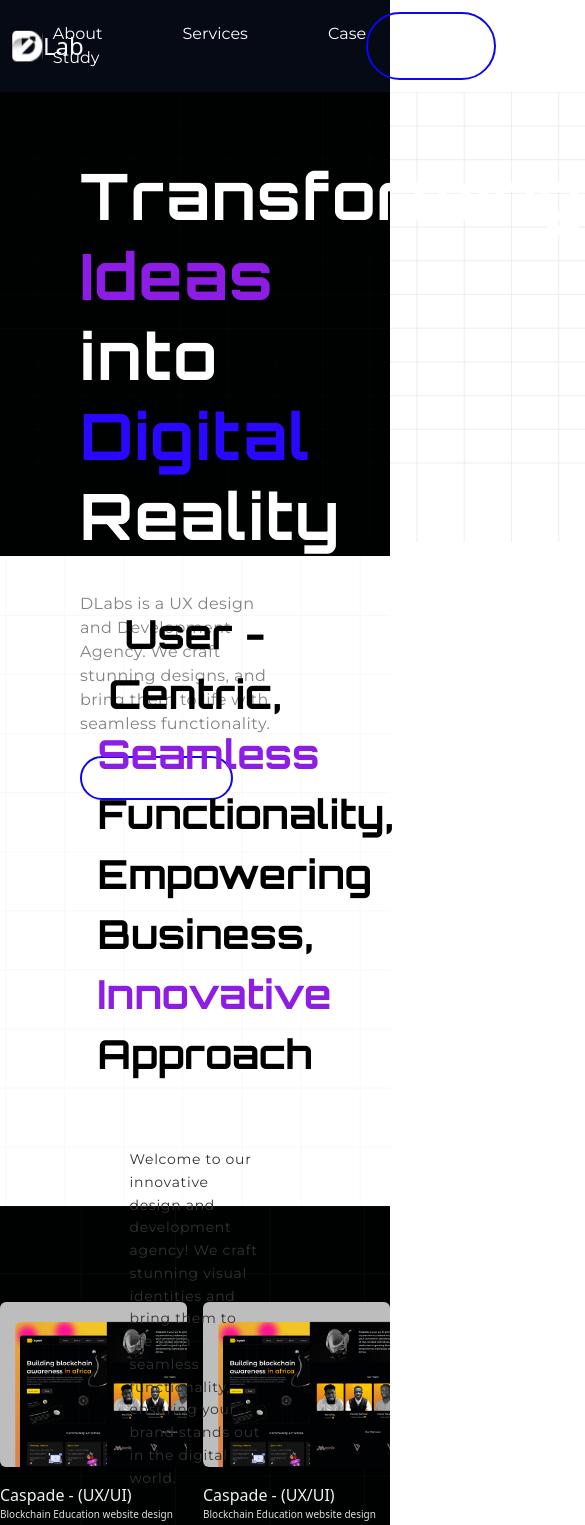
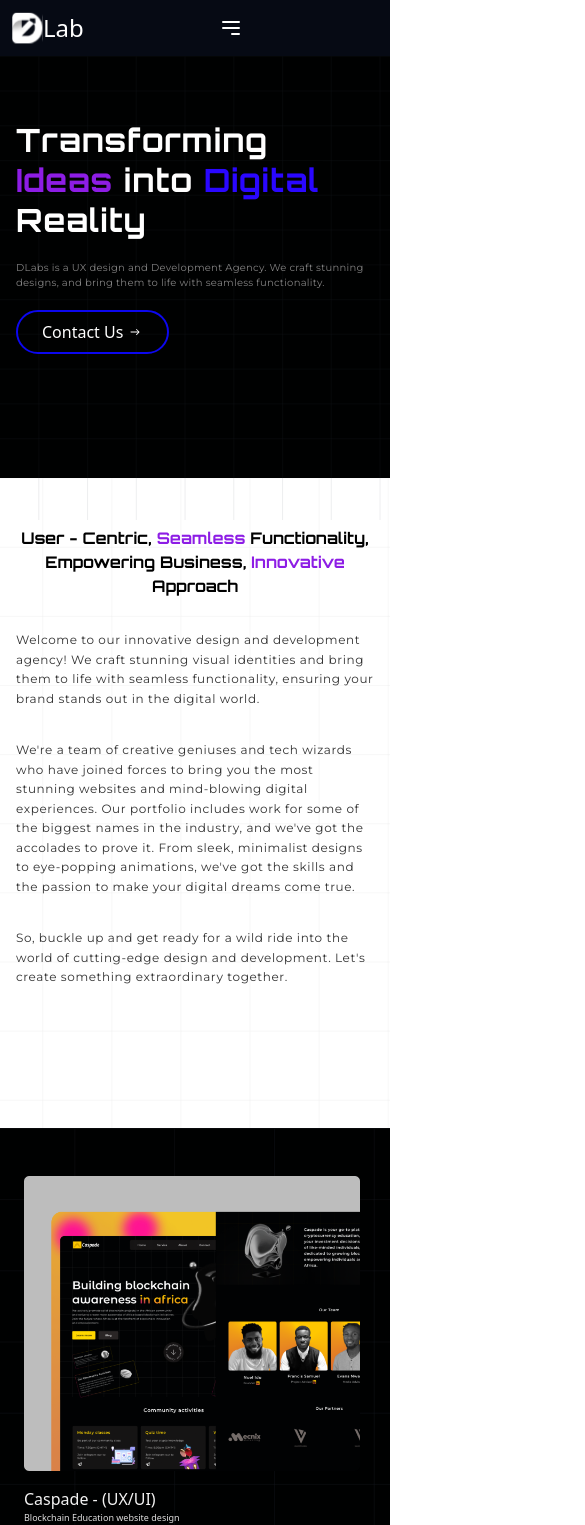
Before and after one commit to itsadaeze/Dlab, a React (Create React App) app: page / in a window 390 px wide. Shown: the top 1525 px of the page, 585 px wide, since content can reach past the window. Built offline with nearby package versions, Linux system fonts and the light colour scheme.

Commit message:
worked on worked on responsiveness

```diff
--- a/src/components/Navbar.js
+++ b/src/components/Navbar.js
@@ -1,10 +1,22 @@
 
-import React from 'react';
+import React, { useState } from 'react';
 import logo from "./../images/logo.svg"
 import { IoIosArrowRoundForward } from "react-icons/io";
 
 
 const Navbar = () => {
+
+  const [isMobileMenuOpen, setIsMobileMenuOpen] = useState(false);
+  // const history = useHistory();
+
+  const toggleMobileMenu = () => {
+    setIsMobileMenuOpen(!isMobileMenuOpen);
+  };
+
+  const handleCancel = () => {
+    setIsMobileMenuOpen(false);
+    // history.push('/');
+  };
   return (
     <nav className='bg-[#060A14] p-3 ' >
       <div className="container mx-auto flex justify-between items-center">
@@ -16,22 +28,51 @@ const Navbar = () => {
 
         </div>
 
+        <div className="lg:hidden">
+          <button onClick={toggleMobileMenu} className="m-0 p-0 flex items-center text-white">
+            <svg
+              className="w-6 h-6 m-0 p-0"
+              fill="none"
+              stroke="currentColor"
+              viewBox="0 0 24 24"
+              xmlns="http://www.w3.org/2000/svg"
+            >
+              <path
+                strokeLinecap="round"
+                strokeLinejoin="round"
+                strokeWidth="2"
+                d="M4 6h16M4 12h16m-7 6h7"
+              ></path>
+            </svg>
+          </button>
+        </div>
+
 
         {/* Navigation Links */}
-        <div className='space-x-[5rem] text-[#FFF] font-montserrat font-light ' >
+        <div className={`space-x-[5rem] text-[#FFF] font-montserrat font-light ${isMobileMenuOpen ? 'fixed inset-0 bg-gray-800 bg-opacity-50 z-50' : 'hidden'}`}>
+        <div className={`lg:hidden fixed inset-y-0 right-0 z-50 bg-white mt-[4rem]  w-2/3 h-full p-4 transform transition-transform duration-10000 ease-in-out ${isMobileMenuOpen ? 'translate-x-0' : '-translate-x-full'}`}>
           <a href="www.facebook.com" className=" ">About</a>
           <a href="www.facebook.com" >Services</a>
           <a href="www.facebook.com" >Case Study</a>
-
+          {/* <button className="bg-transparent border-2 border-[#0C07EF] text-[#FFFFFF] px-6 py-2 rounded-full text-md  flex flex-row items-center gap-1">Contact Us <span><IoIosArrowRoundForward /></span></button> */}
         </div>
-
-        {/* Sign Up and Login Buttons */}
-        <div className="space-x-4 ">
-
-          <button className="bg-transparent border-2 border-[#0C07EF] text-[#FFFFFF] px-6 py-2 rounded-full text-md  flex flex-row items-center gap-1">Contact Us <span><IoIosArrowRoundForward /></span></button>
+       </div>
 
 
-        </div>
+              {/* Conditional rendering for desktop view */}
+              {isMobileMenuOpen ? null : (
+            <>
+              <div className={`space-x-[5rem] text-[#FFF] font-montserrat font-light `}>
+              <a href="www.facebook.com" className="hidden lg:inline-block ">About</a>
+              <a href="www.facebook.com" className='hidden lg:inline-block' >Services</a>
+              <a href="www.facebook.com"  className='hidden lg:inline-block'>Case Study</a>
+              </div>
+                   {/* Sign Up and Login Buttons */}
+             {/* <div className="space-x-4   ">
+                <button className=" bg-transparent border-2 border-[#0C07EF] text-[#FFFFFF] px-6 py-2 rounded-full text-md  flex flex-row items-center gap-1">Contact Us <span><IoIosArrowRoundForward /></span></button>
+              </div> */}
+            </>
+              )}
       </div>
     </nav>
   );
--- a/src/components/about.js
+++ b/src/components/about.js
@@ -14,22 +14,22 @@ const About = () => {
         className="absolute inset-0 bg-cover bg-center"
         style={{
           backgroundImage: `url(${backgroundImage})`,
-
+          height: "90vh"
         }}
       />
-      <div className="relative z-10 w-[50%] mt-[3rem] ">
-        <h1 className="font-orbitron text-[2.5rem] ">
+      <div className="relative z-10 w-full mt-[3rem]  md:w-[50%]">
+        <h1 className="font-orbitron text-[1rem]  md:text-[2.5rem]">
           User - Centric, <span className="text-[#8D1DE5]">Seamless</span> Functionality, Empowering Business,
           <span className="text-[#8D1DE5]"> Innovative</span> Approach
         </h1>
 
 
-        <h3 className="text-[#333] font-montserrat text-left tracking-wider text-sm leading-relaxed mt-[4rem] px-[2rem]">
+        <h3 className="text-[#333] font-montserrat text-left tracking-wider text-[12px] leading-relaxed mt-[2rem] px-[1rem] md:mt-[4rem] md:px-[2rem] md:text-sm" >
           Welcome to our innovative design and development agency! We craft
           stunning visual identities and bring them to life with seamless
           functionality, ensuring your brand stands out in the digital world.
         </h3>
-        <h3 className="text-[#333] font-montserrat text-left tracking-wider text-sm leading-relaxed mt-[2rem] px-[2rem]">
+        <h3 className="text-[#333] font-montserrat text-left tracking-wider text-[12px] leading-relaxed mt-[2rem] px-[1rem] md:mt-[4rem] md:px-[2rem] md:text-sm" >
           We're a team of creative geniuses and tech wizards who have joined
           forces to bring you the most stunning websites and mind-blowing
           digital experiences. Our portfolio includes work for some of the
@@ -37,7 +37,7 @@ const About = () => {
           it. From sleek, minimalist designs to eye-popping animations, we've
           got the skills and the passion to make your digital dreams come true.
         </h3>
-        <h3 className="text-[#333] font-montserrat text-left tracking-wider text-sm leading-relaxed mt-[2rem] px-[2rem]">
+        <h3 className="text-[#333] font-montserrat text-left tracking-wider text-[12px] leading-relaxed mt-[2rem] px-[1rem] md:mt-[4rem] md:px-[2rem] md:text-sm" >
           So, buckle up and get ready for a wild ride into the world of
           cutting-edge design and development. Let's create something
           extraordinary together.
--- a/src/components/clientfeedback.js
+++ b/src/components/clientfeedback.js
@@ -32,26 +32,26 @@ const ClientFeedback = () => {
 
       ];
     return(
-        <div className="bg-[#F2F2F2] h-[120vh]">
-        <h1 className="text-[#333] text-[3rem] font-orbitron px-[5rem] py-[3rem] tracking-wide font-light">Clients <span className="text-[#8D1DE5]">Feedback</span></h1>
+        <div className="bg-[#F2F2F2] h-[200vh] md:h-[120vh]">
+        <h1 className="text-[#333] text-[1.5rem] font-orbitron px-[1rem] py-[1rem] tracking-wide font-light md:text-[3rem] md:px-[5rem] md:py-[3rem]">Clients <span className="text-[#8D1DE5]">Feedback</span></h1>
 
-        <div className="flex justify-center items-center  ">
-        <div className="grid  grid-cols-1 md:grid-cols-3 gap-4 ">
+        <div className="flex justify-center items-center overflow-auto ">
+        <div className="flex flex-row flex-nowrap gap-4 px-[1rem] md:px-0">
           {cardData.map((card) => (
-            <div className="max-w-sm  overflow-hidden bg-white rounded-md shadow-lg">
+            <div  key={card.id}  className="max-w-sm  overflow-hidden bg-white rounded-lg shadow-lg  ">
 
-              <div className="px-6 py-4">
+              <div className="px-6 py-4 ">
 
-                <p className="text-gray-700 text-base text-left">{card.feedback}</p>
+                <p className="text-gray-700 text-sm text-left md:text-base">{card.feedback}</p>
 
               </div>
-              <div className="flex flex-row items-center px-5  mb-5 space-x-2">
+              <div className="flex flex-row items-center px-2  mb-5 space-x-0  md:space-x-2 md:px-5 ">
                 <div>
-                  <img src={avatar} alt="avatar" />
+                  <img src={avatar} alt="avatar" className="w-[60%] md:w-full ml-5 md:ml-0"/>
                 </div>
                 <div>
-                  <p className="font-bold text-[#111827]">{card.title}</p>
-                  <p className="text-[#6B7280]"> {card.description} </p>
+                  <p className="font-bold text-[#111827] text-sm md:text-base">{card.title}</p>
+                  <p className="text-[#6B7280] text-[9px] md:text-base"> {card.description} </p>
                 </div>
               </div>
             </div>
@@ -61,12 +61,12 @@ const ClientFeedback = () => {
 
         </div>
       </div>
-      <div className="flex flex-row items-center justify-center  mx-auto px-[9rem]  py-[3rem] space-x-7">
+      <div className="flex flex-col items-center justify-center  mx-auto px-[1rem]  py-[3rem] space-x-7 md:flex-row md:px-[9rem]">
         <div>
-          <img src={contact} alt="contact" className="w-[100rem]"/>
+          <img src={contact} alt="contact" className="w-full md:w-[100rem]"/>
         </div>
         <div className="">
-          <h1 className="font-orbitron text-[2.5rem] w-[80%] ">We bridge the gap between <span className="text-[#8D1DE5]">idea</span> and market with innovative designs <span className="text-[#8D1DE5]">seamless functionality </span></h1>
+          <h1 className="font-orbitron text-[1.5rem] mt-6 w-[100%] md:w-[80%]  md:text-[2.5rem] md:mt-0 ">We bridge the gap between <span className="text-[#8D1DE5]">idea</span> and market with innovative designs <span className="text-[#8D1DE5]">seamless functionality </span></h1>
           <button className="bg-[#8D1DE5]  text-[#FFFFFF] px-6 py-2 rounded-full text-md  mt-5 flex flex-row items-center gap-1 ">Contact Us <span><IoIosArrowRoundForward /></span></button>
         </div>
       </div>
--- a/src/components/footer.js
+++ b/src/components/footer.js
@@ -7,71 +7,71 @@ import { FaLinkedin } from "react-icons/fa";
 const Footer = () => {
   return (
     <footer className="bg-[#8F04FC] py-[3.6rem] ">
-      <div className="flex flex-row justify-around items-center ">
-        <div className="flex flex-col  space-y-2 w-[30%] ml-[3rem]  ">
-          <div className="text-2xl text-[#FFF] flex flex-row items-center font-montserrat font-bold mb-[2rem]">
+      <div className="flex flex-col justify-around items-center md:flex-row ">
+        <div className="flex flex-col  space-y-2 w-full ml-0 md:ml-[3rem] md:w-[30%] ">
+          <div className="text-2xl text-[#FFF] px-6 flex flex-row items-center font-montserrat font-bold mb-5 md:px-0 md:mb-[2rem]">
             <img src={logo} alt="logo" className="mr-2" />
             Lab
           </div>
-          <h3 className="w-full text-[#F2F2F2] leading-normal text-lg tracking-wider font-montserrat  ">
+          <h3 className="w-full text-[#F2F2F2] px-6 leading-normal text-sm tracking-wider font-montserrat md:px-0 md:text-lg">
             We craft stunning visual identities and bring them to life with
             seamless functionality, ensuring your brand stands out in the
             digital world.
           </h3>
-          <div className="flex flex-row space-x-4 text-white py-5">
+          <div className="flex flex-row space-x-4 text-white py-5 px-6 md:px-0">
             <MdFacebook />
             <FaTwitter />
             <FaLinkedin />
           </div>
         </div>
-        <div className="text-white w-[25%] mt-[-1rem] font-montserrat tracking-wide">
-          <h1 className="text-xl mb-[2rem]">Menu</h1>
+        <div className="text-white w-full px-6 mt-[2rem] font-montserrat tracking-wide md:w-[25%] md:px-0 md:mt-[-1rem]">
+          <h1 className="text-xl mb-[1rem] font-bold md:mb-[2rem]">Menu</h1>
           <div>
-            <a href="www.facebook.com" className="block mb-4">
+            <a href="www.facebook.com" className="block mb-4 text-sm md:text-lg">
               About
             </a>
           </div>
           <div>
-            <a href="www.facebook.com" className="block mb-4">
+            <a href="www.facebook.com" className="block mb-4 text-sm md:text-lg">
               Services
             </a>
           </div>
           <div>
-            <a href="www.facebook.com" className="block mb-4">
+            <a href="www.facebook.com" className="block mb-4 text-sm md:text-lg">
               Case Study
             </a>
           </div>
-          <p className="text-sm"> &copy; DLabs Professional Services. All Rights Reserved</p>
+          <p className="text-[11px] md:text-sm"> &copy; DLabs Professional Services. All Rights Reserved</p>
         </div>
-        <div className="text-white w-[25%] font-montserrat tracking-wide">
-          <h1 className="text-xl  mb-[2rem]">Services</h1>
+        <div className="text-white w-full px-6 font-montserrat mt-[2rem] tracking-wide md:w-[25%] md:px-0  md:mt-0">
+          <h1 className="text-xl  mb-[1rem] font-bold md:mb-[2rem]">Services</h1>
           <div >
-            <a href="www.facebook.com" className="block mb-3">
+            <a href="www.facebook.com" className="block mb-3 text-sm md:text-lg">
               Product UI/UX Design
             </a>
           </div>
           <div>
-            <a href="www.facebook.com" className="block mb-3">
+            <a href="www.facebook.com" className="block mb-3 text-sm md:text-lg">
               Brand Identity Design
             </a>
           </div>
           <div>
-            <a href="www.facebook.com" className="block mb-3">
+            <a href="www.facebook.com" className="block mb-3 text-sm md:text-lg">
               Web Development
             </a>
           </div>
           <div>
-            <a href="www.facebook.com" className="block mb-3">
+            <a href="www.facebook.com" className="block mb-3 text-sm md:text-lg">
             MVP Development
             </a>
           </div>
           <div>
-            <a href="www.facebook.com" className="block mb-3">
+            <a href="www.facebook.com" className="block mb-3 text-sm md:text-lg">
             UX Auditing
             </a>
           </div>
           <div>
-            <a href="www.facebook.com" className="block mb-3">
+            <a href="www.facebook.com" className="block mb-3 text-sm md:text-lg">
             No Code Design
             </a>
           </div>
--- a/src/components/herosection.js
+++ b/src/components/herosection.js
@@ -4,26 +4,31 @@ import React from "react";
 import { IoIosArrowRoundForward } from "react-icons/io";
 import backgroundImage from "./../images/hero-bg.svg";
 
-
 const HeroSection = () => {
   return (
     <div
-      className="relative  bg-[#000101]  h-[55vh] text-white"
-
+      className="relative bg-[#000101] h-[50vh] text-white md:h-[55vh]"
     >
-       <div className=" bg-cover bg-center absolute bg-opacity-100 "
+      <div
+        className="bg-cover bg-center absolute bg-opacity-100"
         style={{
           backgroundImage: `url(${backgroundImage})`,
-         height: "450px",
-
+          height: "55vh",
         }}
       >
-          <h1 className="text-[4rem] leading-tight font-orbitron w-[65%] font-bold px-[5rem] mt-[4rem] tracking-wide">Transforming <span className="text-[#8D1DE5]">Ideas</span> into <span className="text-[#2A07FF]">Digital</span> Reality</h1>
-          <p className="text-md font-montserrat text-[#828282] w-[55%] px-[5rem] tracking-wide mt-9">DLabs is a UX design and Development Agency. We craft stunning designs, and bring them to life with seamless functionality.</p>
-          <div className="px-[5rem] mt-5 ">
-          <button className="bg-transparent border-2 border-[#0C07EF] text-[#FFFFFF] px-6 py-2 rounded-full text-md  flex flex-row items-center gap-1 ">Contact Us <span><IoIosArrowRoundForward /></span></button>
+        <h1 className="text-[2rem] leading-tight font-orbitron w-full font-bold px-[1rem] mt-[4rem] tracking-wide md:text-[3rem] md:w-[65%] md:px-[1rem] lg:text-[4rem] lg:w-[65%] lg:px-[5rem]">
+          Transforming <span className="text-[#8D1DE5]">Ideas</span> into{" "}
+          <span className="text-[#2A07FF]">Digital</span> Reality
+        </h1>
+        <p className="text-[10px] font-montserrat text-[#828282] w-[100%] px-[1rem] tracking-wide mt-5 md:w-[55%] md:px-[5rem] md:text-lg md:mt-9">
+          DLabs is a UX design and Development Agency. We craft stunning
+          designs, and bring them to life with seamless functionality.
+        </p>
+        <div className="px-[1rem] mt-5 md:px-[5rem]">
+          <button className="bg-transparent border-2 border-[#0C07EF] text-[#FFFFFF] px-6 py-2 rounded-full text-md flex flex-row items-center gap-1">
+            Contact Us <span><IoIosArrowRoundForward /></span>
+          </button>
         </div>
-
       </div>
 
 
--- a/src/components/project.js
+++ b/src/components/project.js
@@ -15,23 +15,23 @@ const Project = () => {
 
   return (
     <div
-    className="relative  bg-[#000101]  h-[125vh] text-white mt-[-3rem]"
+    className="relative  bg-[#000101]  h-[180vh] text-white mt-[-3rem] md:h-[115vh]"
 
   >
     <div className=" bg-cover bg-center absolute bg-opacity-100 "
        style={{
          backgroundImage: `url(${backgroundImage})`,
-         height: "900px",
+         height: "950px",
          width:"100%"
        }}
        >
-    <div className="grid grid-cols-2 gap-4 mx-auto max-w-screen-md  mt-[6rem] "
+    <div className="grid grid-cols-1 gap-4 mx-auto max-w-screen-md  mt-[3rem] md:grid-cols-2 md:mt-[6rem]"
   >
       {cardData.map((card) => (
         <div key={card.id} className="max-w-sm">
-          <img src={card.imageSrc} alt="Card" className="mb-4 w-full object-cover rounded-md" />
-          <p className="text-[#F2F2F2]">{card.text}</p>
-          <p className="text-[#E0E0E0] text-[10px]">{card.description}</p>
+          <img src={card.imageSrc} alt="Card" className="mb-4 w-[100%] px-6 object-cover rounded-md md:w-full md:px-0" />
+          <p className="text-[#F2F2F2] px-[1.5rem] md:px-0">{card.text}</p>
+          <p className="text-[#E0E0E0] px-[1.5rem] md:px-0 text-[9px] md:text-sm">{card.description}</p>
         </div>
       ))}
     </div>
```
Also changed, not shown: src/components/MyLink.js (added, +16 -0 lines), src/components/faq.js (+8 -5 lines), src/components/form.js (+17 -17 lines), src/components/subscribe.js (+10 -10 lines). Lines whose indentation alone changed are shown as unchanged.
